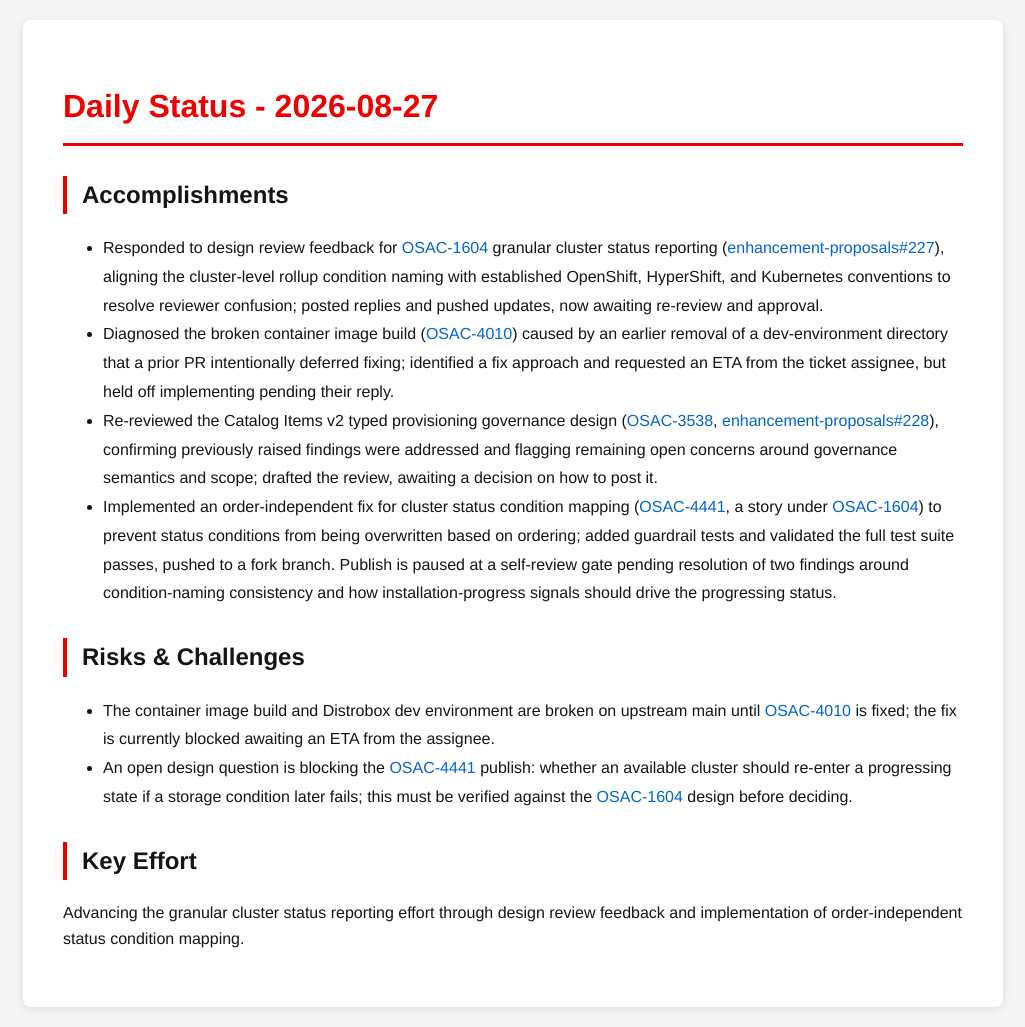
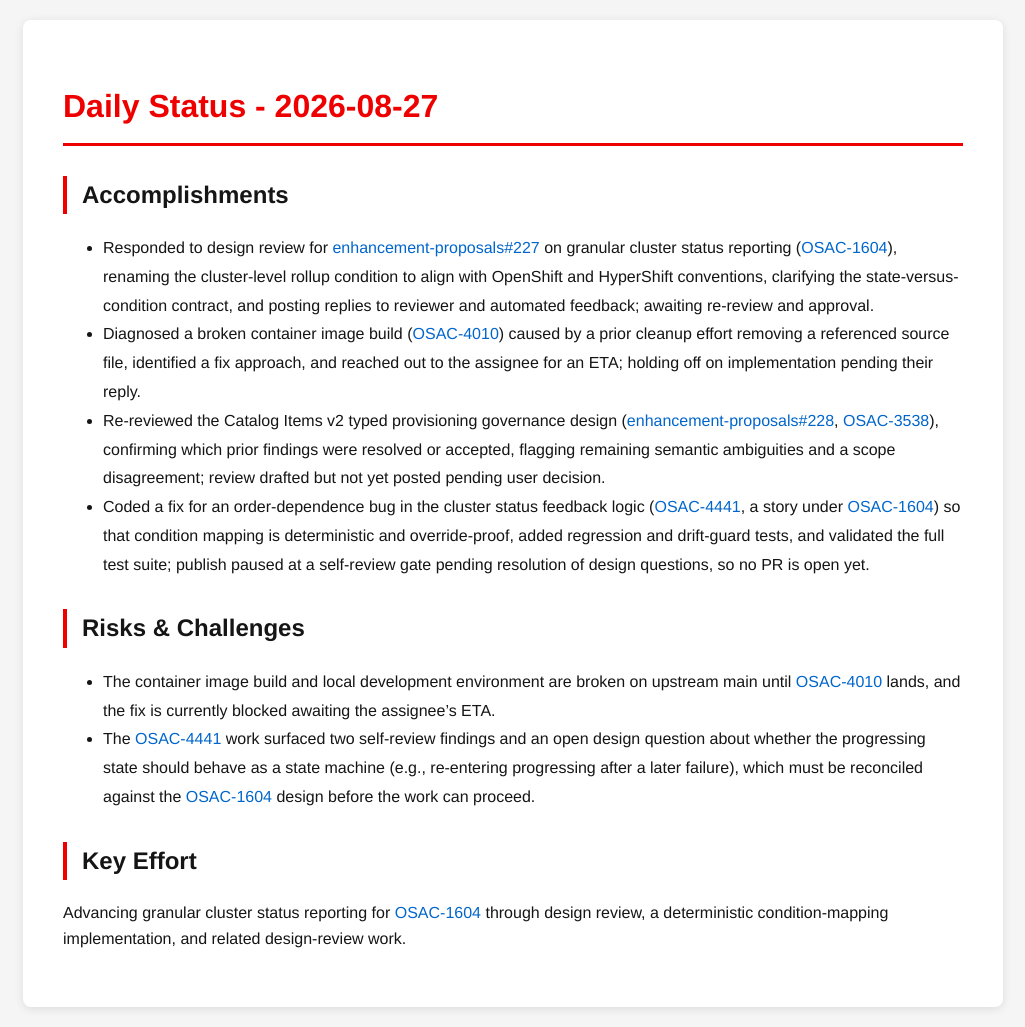
Before and after one commit to tzvatot/daily-status, a Jekyll site: the page built from 2026-08-27.md, in a window 1280 px wide. Shown: the whole page, without its empty margins (127-1152 px from the left). Built offline with Jekyll 4.4.1, drawn with Linux system fonts in a browser that asks for light colours.

Commit message:
Daily status update - 2026-08-27

```diff
--- a/2026-08-27.md
+++ b/2026-08-27.md
@@ -7,14 +7,14 @@
 # Daily Status - 2026-08-27
 
 ## Accomplishments
-- Responded to design review feedback for [OSAC-1604](https://redhat.atlassian.net/browse/OSAC-1604) granular cluster status reporting ([enhancement-proposals#227](https://github.com/osac-project/enhancement-proposals/pull/227)), aligning the cluster-level rollup condition naming with established OpenShift, HyperShift, and Kubernetes conventions to resolve reviewer confusion; posted replies and pushed updates, now awaiting re-review and approval.
-- Diagnosed the broken container image build ([OSAC-4010](https://redhat.atlassian.net/browse/OSAC-4010)) caused by an earlier removal of a dev-environment directory that a prior PR intentionally deferred fixing; identified a fix approach and requested an ETA from the ticket assignee, but held off implementing pending their reply.
-- Re-reviewed the Catalog Items v2 typed provisioning governance design ([OSAC-3538](https://redhat.atlassian.net/browse/OSAC-3538), [enhancement-proposals#228](https://github.com/osac-project/enhancement-proposals/pull/228)), confirming previously raised findings were addressed and flagging remaining open concerns around governance semantics and scope; drafted the review, awaiting a decision on how to post it.
-- Implemented an order-independent fix for cluster status condition mapping ([OSAC-4441](https://redhat.atlassian.net/browse/OSAC-4441), a story under [OSAC-1604](https://redhat.atlassian.net/browse/OSAC-1604)) to prevent status conditions from being overwritten based on ordering; added guardrail tests and validated the full test suite passes, pushed to a fork branch. Publish is paused at a self-review gate pending resolution of two findings around condition-naming consistency and how installation-progress signals should drive the progressing status.
+- Responded to design review for [enhancement-proposals#227](https://github.com/osac-project/enhancement-proposals/pull/227) on granular cluster status reporting ([OSAC-1604](https://redhat.atlassian.net/browse/OSAC-1604)), renaming the cluster-level rollup condition to align with OpenShift and HyperShift conventions, clarifying the state-versus-condition contract, and posting replies to reviewer and automated feedback; awaiting re-review and approval.
+- Diagnosed a broken container image build ([OSAC-4010](https://redhat.atlassian.net/browse/OSAC-4010)) caused by a prior cleanup effort removing a referenced source file, identified a fix approach, and reached out to the assignee for an ETA; holding off on implementation pending their reply.
+- Re-reviewed the Catalog Items v2 typed provisioning governance design ([enhancement-proposals#228](https://github.com/osac-project/enhancement-proposals/pull/228), [OSAC-3538](https://redhat.atlassian.net/browse/OSAC-3538)), confirming which prior findings were resolved or accepted, flagging remaining semantic ambiguities and a scope disagreement; review drafted but not yet posted pending user decision.
+- Coded a fix for an order-dependence bug in the cluster status feedback logic ([OSAC-4441](https://redhat.atlassian.net/browse/OSAC-4441), a story under [OSAC-1604](https://redhat.atlassian.net/browse/OSAC-1604)) so that condition mapping is deterministic and override-proof, added regression and drift-guard tests, and validated the full test suite; publish paused at a self-review gate pending resolution of design questions, so no PR is open yet.
 
 ## Risks & Challenges
-- The container image build and Distrobox dev environment are broken on upstream main until [OSAC-4010](https://redhat.atlassian.net/browse/OSAC-4010) is fixed; the fix is currently blocked awaiting an ETA from the assignee.
-- An open design question is blocking the [OSAC-4441](https://redhat.atlassian.net/browse/OSAC-4441) publish: whether an available cluster should re-enter a progressing state if a storage condition later fails; this must be verified against the [OSAC-1604](https://redhat.atlassian.net/browse/OSAC-1604) design before deciding.
+- The container image build and local development environment are broken on upstream main until [OSAC-4010](https://redhat.atlassian.net/browse/OSAC-4010) lands, and the fix is currently blocked awaiting the assignee's ETA.
+- The [OSAC-4441](https://redhat.atlassian.net/browse/OSAC-4441) work surfaced two self-review findings and an open design question about whether the progressing state should behave as a state machine (e.g., re-entering progressing after a later failure), which must be reconciled against the [OSAC-1604](https://redhat.atlassian.net/browse/OSAC-1604) design before the work can proceed.
 
 ## Key Effort
-Advancing the granular cluster status reporting effort through design review feedback and implementation of order-independent status condition mapping.
+Advancing granular cluster status reporting for [OSAC-1604](https://redhat.atlassian.net/browse/OSAC-1604) through design review, a deterministic condition-mapping implementation, and related design-review work.
```
